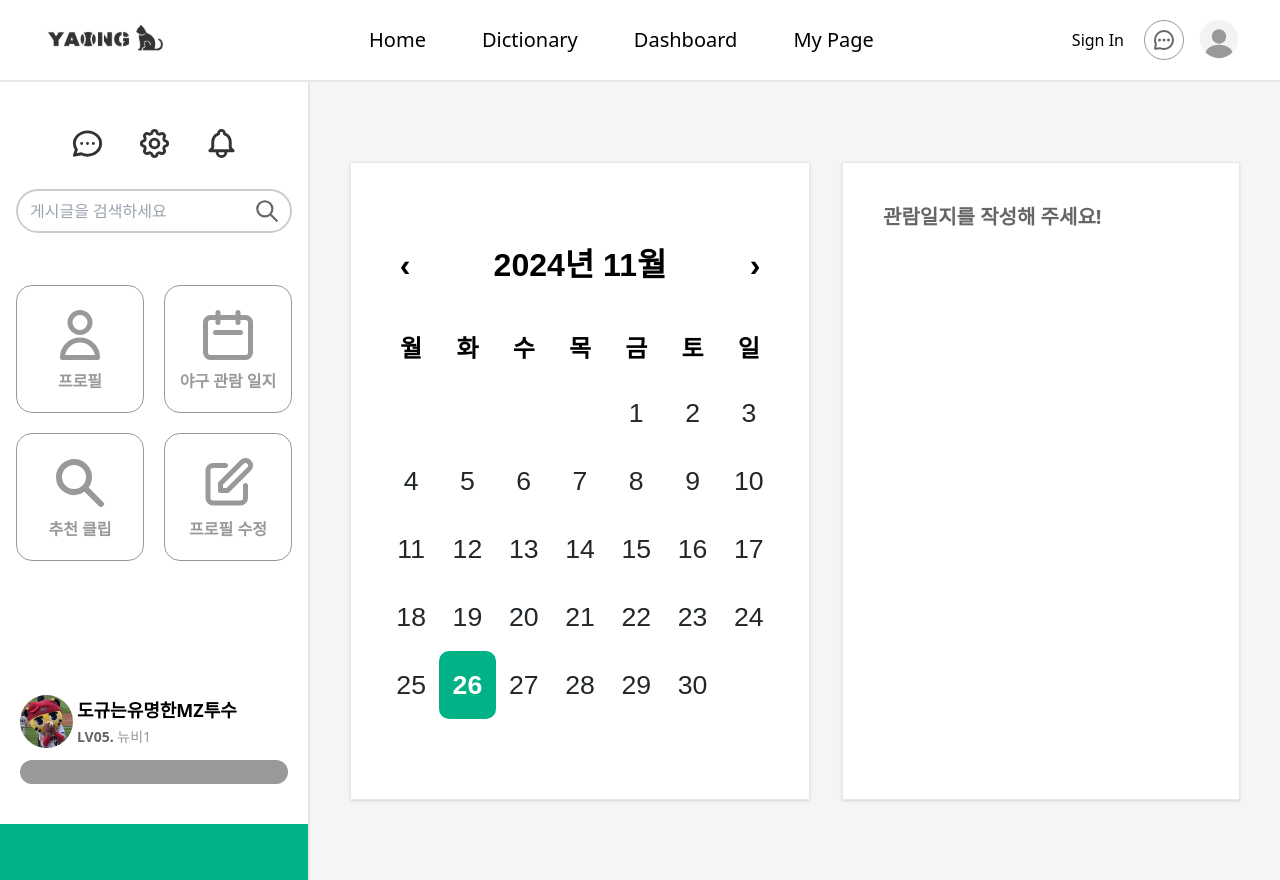
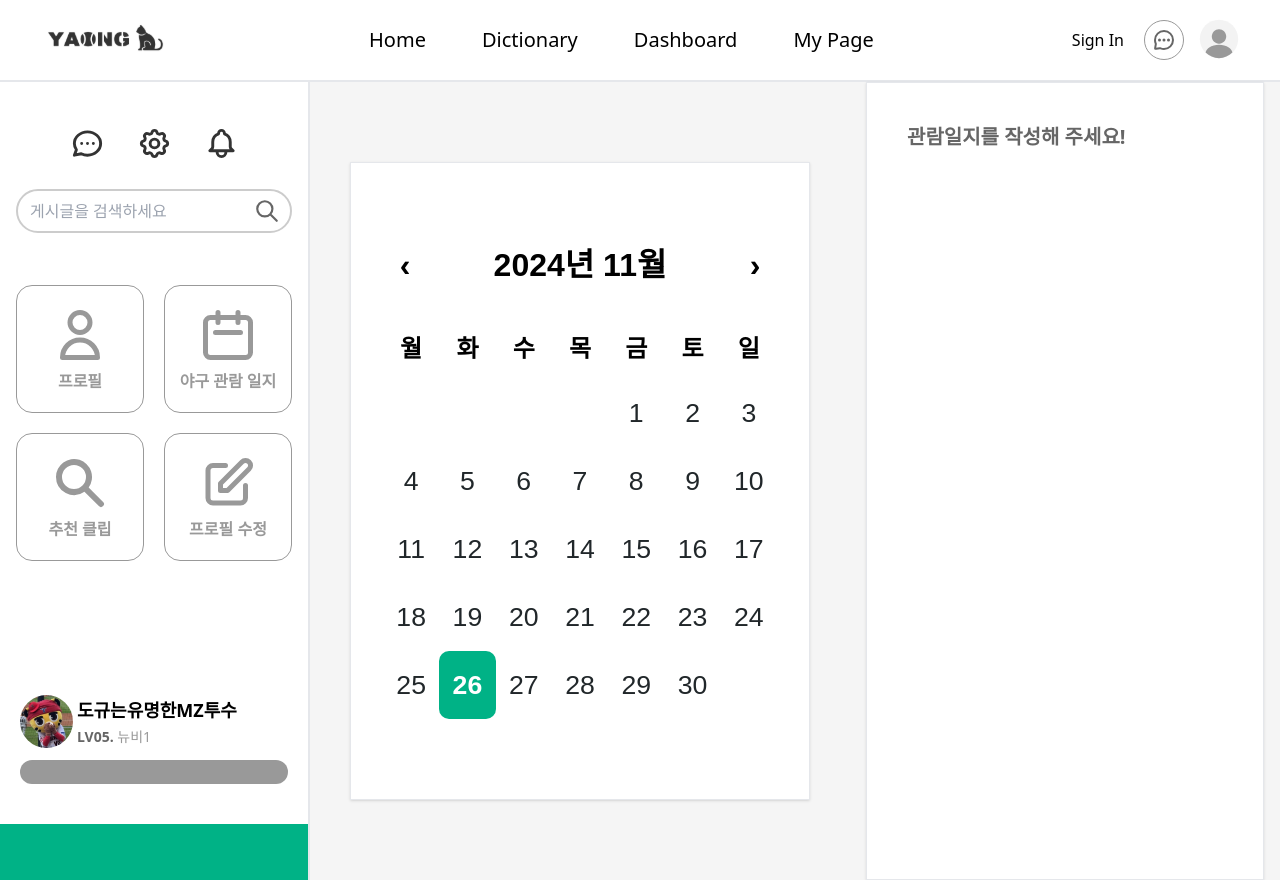
Before and after one commit to komg00/web-front, a React (Create React App) app: page /mypage/diary in a window 1280 px wide. Built offline with nearby package versions, Linux system fonts and the light colour scheme.

Commit message:
[feat] Modify Mypage components layout

```diff
--- a/src/components/myPage/Calendar.tsx
+++ b/src/components/myPage/Calendar.tsx
@@ -28,7 +28,7 @@ export default function BaseballCalendar() {
   console.log();
 
   return (
-    <>
+    <div className="py-8 pl-6 sm:py-12 sm:px-6 lg:py-20 lg:pl-3 xl:pl-10">
       <div className="w-auto md:w-[450px] lg:w-[360px] xl:w-[460px] mx-5 md:mx-0 lg:mr-4 bg-white py-10 px-4 xl:px-8 xl:py-20 shadow border">
         <Calendar
           onChange={handleDateChange}
@@ -40,6 +40,6 @@ export default function BaseballCalendar() {
           showNeighboringMonth={false}
         />
       </div>
-    </>
+    </div>
   );
 }
--- a/src/components/myPage/Profile.tsx
+++ b/src/components/myPage/Profile.tsx
@@ -4,7 +4,7 @@ import { posts } from "data/dummy/post";
 
 export default function Profile() {
   return (
-    <>
+    <div className="py-8 pl-6 sm:py-12 sm:px-6 lg:py-20 lg:pl-3 xl:pl-10">
       <div className="w-full flex flex-col lg:flex-row gap-4 lg:gap-8 justify-between">
         <div className="w-full lg:w-1/3 flex flex-col justify-center bg-white p-4 lg:px-5 lg:py-4">
           <p className="text-dark2 text-lg sm:text-xl">닉네임</p>
@@ -40,6 +40,6 @@ export default function Profile() {
       </div>
 
       <Post posts={posts} />
-    </>
+    </div>
   );
 }
--- a/src/components/myPage/Video.tsx
+++ b/src/components/myPage/Video.tsx
@@ -5,7 +5,7 @@ import { useNavigate } from "react-router-dom";
 export default function Video() {
   const navigate = useNavigate();
   return (
-    <div className="flex-1">
+    <div className="flex-1 py-8 pl-6 sm:py-12 sm:px-6 lg:py-20 lg:pl-3 xl:pl-10">
       <div className="mr-5 bg-white flex p-4 sm:py-6 sm:px-10 my-6 border items-center justify-between">
         <h2 className="font-bold text-22px sm:text-3xl">맞춤 동영상</h2>
         <p
--- a/src/pages/Mypage.tsx
+++ b/src/pages/Mypage.tsx
@@ -7,7 +7,7 @@ export default function Mypage() {
   return (
     <div className="bg-light3 flex" style={{ minHeight: "calc(100vh - 82px)" }}>
       <Sidebar menu={mypageMenu} />
-      <div className="flex-1 py-8 pl-6 sm:py-12 sm:px-6 lg:py-20 lg:pl-3 xl:pl-10">
+      <div className="flex-1">
         <Outlet />
       </div>
     </div>
```
